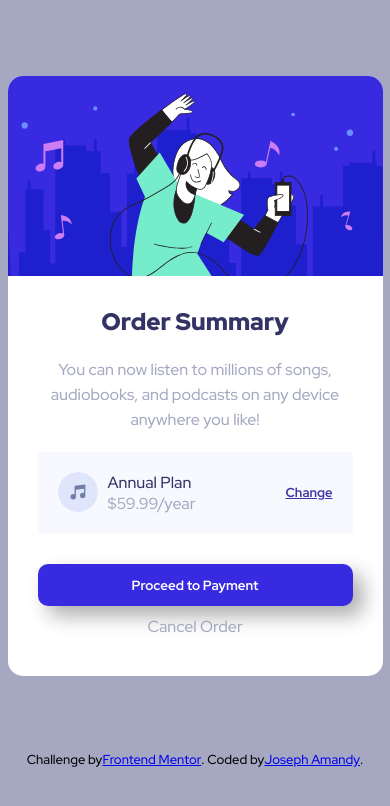
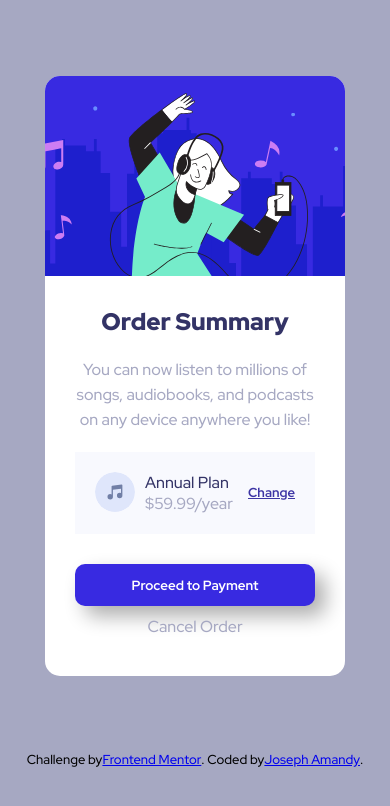
Before and after one commit to Tephdy/order-summary-component-main, a plain HTML site: page index.html in a window 390 px wide. Drawn offline with Linux system fonts and the light colour scheme.

Commit message:
Update style.css

```diff
--- a/style.css
+++ b/style.css
@@ -170,7 +170,7 @@ main{
     }
 
     .card-container{
-        max-width: 375px;
+        max-width: 300px;
     }
     .attribution{
 
```
